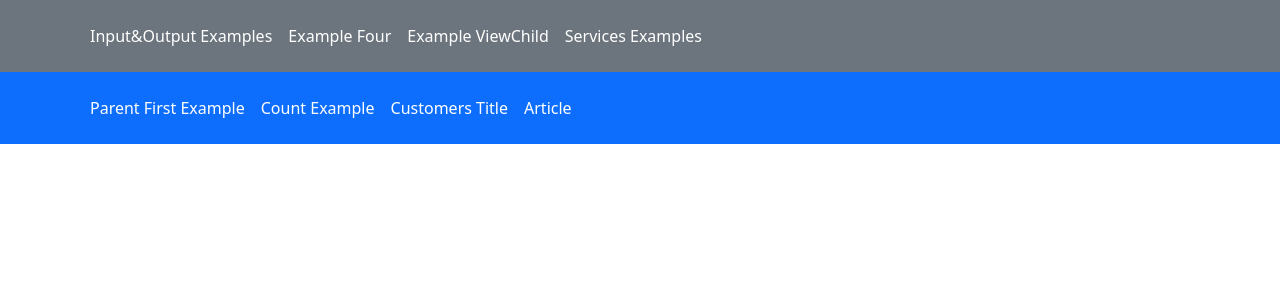
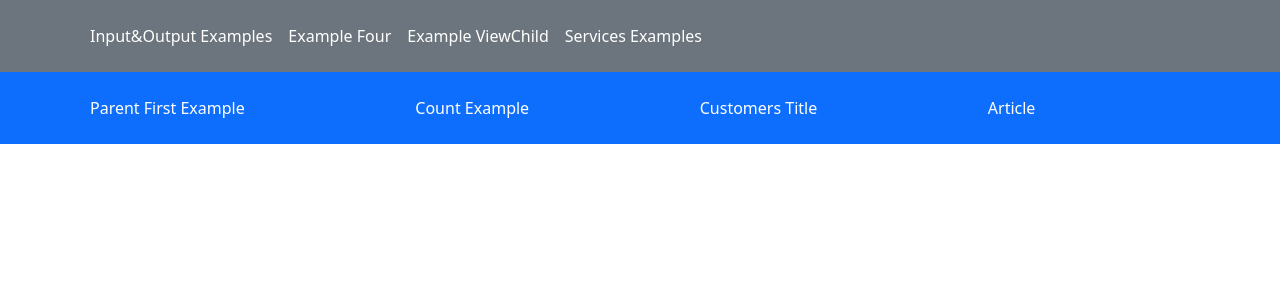
Before and after one commit to ogi62/ExchDataBetwComponents, an Angular app: page /input-output-examples in a window 1280 px wide. Shown: the top 300 px of the page. Built offline with nearby package versions, Linux system fonts and the light colour scheme.

Commit message:
format code and made changes to submenu NgFor

```diff
--- a/src/app/features/servicesExamples/components/services-submenu/services-submenu.component.html
+++ b/src/app/features/servicesExamples/components/services-submenu/services-submenu.component.html
@@ -1,9 +1,15 @@
 <nav class="p-3 bg-primary">
-    <div>
-      <div class="d-flex flex-row align-items-center justify-content-center justify-content-lg-start">
-        <ul class="nav d-flex flex-row" *ngFor="let link of servicesSubmenuLinks">
-            <li><a routerLink={{link.link}} class="nav-link px-2 text-white">{{link.title}}</a></li>
-        </ul>
-      </div>
+  <div>
+    <div
+      class="d-flex flex-row align-items-center justify-content-center justify-content-lg-start"
+    >
+      <ul class="nav d-flex flex-row" *ngFor="let link of servicesSubmenuLinks">
+        <li>
+          <a routerLink="{{ link.link }}" class="nav-link px-2 text-white">{{
+            link.title
+          }}</a>
+        </li>
+      </ul>
     </div>
-  </nav>
+  </div>
+</nav>
--- a/src/app/shared/components/submenu/submenu.component.html
+++ b/src/app/shared/components/submenu/submenu.component.html
@@ -1,12 +1,18 @@
 <nav class="p-3 bg-primary">
-    <div class="container">
-      <div class="d-flex flex-wrap align-items-center justify-content-center justify-content-lg-start">
-        <ul class="nav col-12 col-lg-auto me-lg-auto mb-2 justify-content-center mb-md-0">
-          <!-- <li><a routerLink="input-output-examples" class="nav-link px-2 text-white">Input/Output Examples</a></li>
-          <li><a routerLink="example4" class="nav-link px-2 text-white">Example 4</a></li>
-          <li><a routerLink="exampleViewChild" class="nav-link px-2 text-white">Example ViewChild</a></li> -->
-          <li *ngFor="let submenu of subMenuLinks"><a routerLink={{submenu.link}} class="nav-link px-2 text-white">{{submenu.title}}</a></li>
-        </ul>
-      </div>
+  <div class="container">
+    <div
+      class="d-flex flex-wrap align-items-center justify-content-center justify-content-lg-start"
+    >
+      <ul
+        class="nav col-12 col-lg-auto me-lg-auto mb-2 justify-content-center mb-md-0"
+        *ngFor="let submenu of subMenuLinks"
+      >
+        <li>
+          <a routerLink="{{ submenu.link }}" class="nav-link px-2 text-white">{{
+            submenu.title
+          }}</a>
+        </li>
+      </ul>
     </div>
-  </nav>
+  </div>
+</nav>
```
